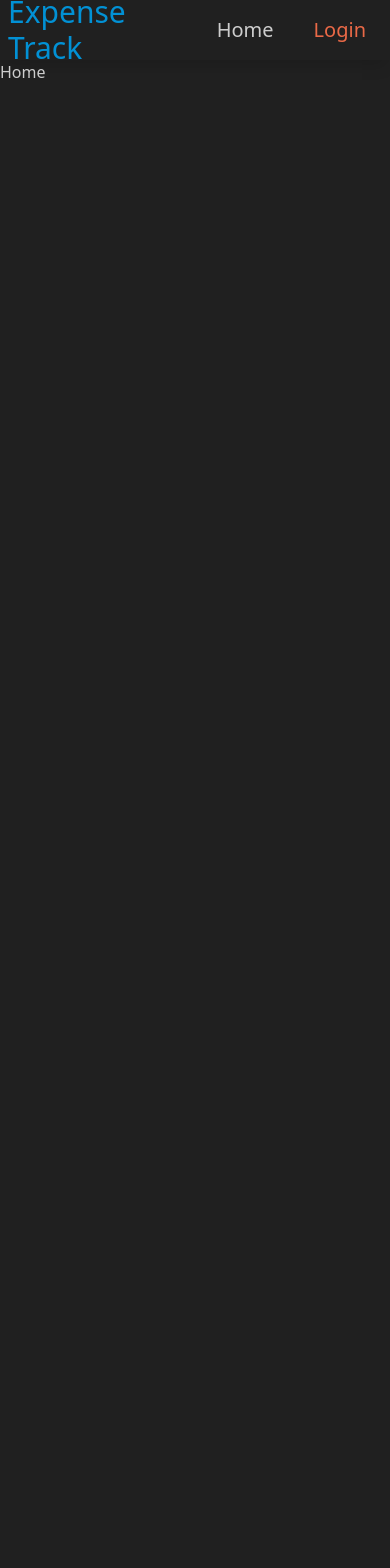
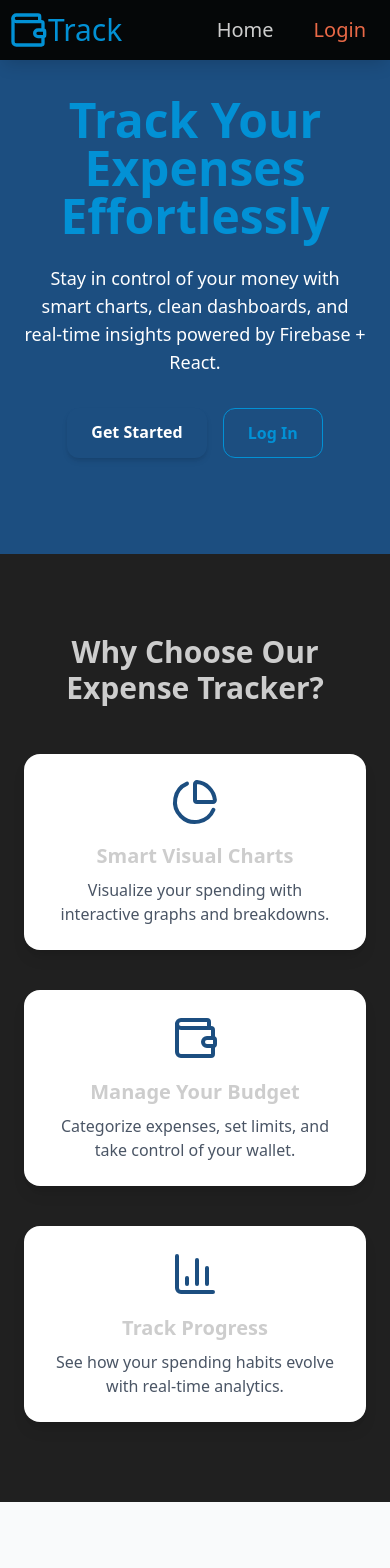
Before and after one commit to DeveloperRucel07/expenses_tracker, a React (Vite) app: page / in a window 390 px wide. Shown: the top 1568 px of the page. Before the commit the page ends 844 px from the top, so only its background shows below. Built offline with nearby package versions, Linux system fonts and the light colour scheme; no server answers; the HTML template or start-up script is replaced by a standard one.

Commit message:
add Dashboard data

```diff
--- a/package.json
+++ b/package.json
@@ -15,11 +15,13 @@
     "@react-firebase/database": "^0.3.11",
     "@tailwindcss/vite": "^4.1.17",
     "firebase": "^12.6.0",
+    "framer-motion": "^12.23.25",
     "lucide-react": "^0.555.0",
     "react": "^19.2.0",
     "react-dom": "^19.2.0",
     "react-hook-form": "^7.68.0",
     "react-router-dom": "^7.10.1",
+    "recharts": "^3.5.1",
     "tailwindcss": "^4.1.17",
     "zod": "^4.1.13"
   },
--- a/src/App.tsx
+++ b/src/App.tsx
@@ -19,7 +19,7 @@ function App() {
 
   return (
     <>
-      <Header user = {user!} logout={handleLogout} ></Header>
+      <Header user = {user!} logout={handleLogout}></Header>
       <main>
         <Routes>
           <Route path="/" element = {<Home></Home>}></Route>
--- a/src/components/Header.tsx
+++ b/src/components/Header.tsx
@@ -1,5 +1,5 @@
 import {type User } from "firebase/auth";
-import { SquareArrowRight } from "lucide-react"
+import { SquareArrowRight, Wallet } from "lucide-react"
 type userProps ={
   user: User,
   logout: (user: User) => void;
@@ -7,8 +7,8 @@ type userProps ={
 
 const Header = ({ user, logout }: userProps) => {
   return (
-    <header className="flex flex-row justify-between items-center h-[60px] shadow-[0_8px_16px_-4px_rgba(0,0,0,0.15)] px-2 py-4">
-        <h3 className="text-info text-extrabold text-3xl">Expense Track</h3>
+    <header className="flex flex-row justify-between items-center h-[60px] shadow-[0_8px_16px_-4px_rgba(0,0,0,0.15)] px-2 py-4 fixed top-0 left-0 right-0 z-10 mx-auto bg-secondary-content max-w-[1920px]">
+        <h3 className="text-info text-extrabold text-3xl flex items-center"><Wallet className="w-10 h-10" /> Track</h3>
         <nav className="">
           <ul className="flex flex-row gap-2">
               <li className="text-xl p-4 text-hover-primary"><a href="/">Home</a></li>
--- a/src/pages/Home.tsx
+++ b/src/pages/Home.tsx
@@ -1,8 +1,123 @@
-
+import { Link } from "react-router-dom";
+import { motion } from "framer-motion";
+import { PieChart, Wallet, BarChart3 } from "lucide-react";
 
 const Home = () => {
   return (
-    <div>Home</div>
+    <div className="w-full">
+      {/* HERO SECTION */}
+      <section className="bg-primary py-24 px-6 text-center">
+        <motion.h1
+          className="text-5xl font-extrabold text-info mb-6"
+          initial={{ opacity: 0, y: -20 }}
+          animate={{ opacity: 1, y: 0 }}
+          transition={{ duration: 0.6 }}
+        >
+          Track Your Expenses Effortlessly
+        </motion.h1>
+
+        <motion.p
+          className="text-lg max-w-xl mx-auto text-white"
+          initial={{ opacity: 0 }}
+          animate={{ opacity: 1 }}
+          transition={{ delay: 0.2 }}
+        >
+          Stay in control of your money with smart charts, clean dashboards, and
+          real-time insights powered by Firebase + React.
+        </motion.p>
+
+        <motion.div
+          className="mt-8 flex justify-center gap-4"
+          initial={{ opacity: 0 }}
+          animate={{ opacity: 1 }}
+          transition={{ delay: 0.3 }}
+        >
+          <Link
+            to="/sign-up"
+            className="px-6 py-3 bg-primary font-extrabold text-white rounded-xl shadow-md hover:bg-accent transition"
+          >
+            Get Started
+          </Link>
+
+          <Link
+            to="/login"
+            className="px-6 py-3 border border-info text-info font-bold rounded-xl hover:bg-info hover:text-white transition"
+          >
+            Log In
+          </Link>
+        </motion.div>
+      </section>
+
+      <section className="py-20 px-6 max-w-5xl mx-auto">
+        <h2 className="text-3xl font-bold text-center mb-12">
+          Why Choose Our Expense Tracker?
+        </h2>
+
+        <div className="grid md:grid-cols-3 gap-10">
+          <motion.div
+            className="p-6 bg-white rounded-2xl shadow-lg text-center"
+            initial={{ opacity: 0, y: 20 }}
+            whileInView={{ opacity: 1, y: 0 }}
+            viewport={{ once: true }}
+          >
+            <PieChart className="w-12 h-12 mx-auto text-primary mb-4" />
+            <h3 className="text-xl font-semibold mb-2">Smart Visual Charts</h3>
+            <p className="text-gray-600">
+              Visualize your spending with interactive graphs and breakdowns.
+            </p>
+          </motion.div>
+
+          <motion.div
+            className="p-6 bg-white rounded-2xl shadow-lg text-center"
+            initial={{ opacity: 0, y: 20 }}
+            whileInView={{ opacity: 1, y: 0 }}
+            viewport={{ once: true }}
+            transition={{ delay: 0.1 }}
+          >
+            <Wallet className="w-12 h-12 mx-auto text-primary mb-4" />
+            <h3 className="text-xl font-semibold mb-2">Manage Your Budget</h3>
+            <p className="text-gray-600">
+              Categorize expenses, set limits, and take control of your wallet.
+            </p>
+          </motion.div>
+
+          <motion.div
+            className="p-6 bg-white rounded-2xl shadow-lg text-center"
+            initial={{ opacity: 0, y: 20 }}
+            whileInView={{ opacity: 1, y: 0 }}
+            viewport={{ once: true }}
+            transition={{ delay: 0.2 }}
+          >
+            <BarChart3 className="w-12 h-12 mx-auto text-primary mb-4" />
+            <h3 className="text-xl font-semibold mb-2">Track Progress</h3>
+            <p className="text-gray-600">
+              See how your spending habits evolve with real-time analytics.
+            </p>
+          </motion.div>
+        </div>
+      </section>
+
+      {/* DEMO SECTION */}
+      <section className="py-20 bg-gray-50 px-6 text-center">
+        <h2 className="text-3xl font-bold mb-8">A Simple, Clean Dashboard</h2>
+
+        <motion.div
+          className="max-w-4xl mx-auto bg-white rounded-2xl shadow-xl h-72 flex items-center justify-center text-gray-400"
+          initial={{ opacity: 0 }}
+          whileInView={{ opacity: 1 }}
+        >
+          {/* Placeholder for dashboard preview */}
+          Dashboard preview coming soon…
+        </motion.div>
+
+        <Link
+          to="/sign-up"
+          className="mt-10 inline-block px-8 py-3 bg-primary text-white rounded-xl shadow hover:bg-info font-extrabold transition"
+        >
+          Start Tracking Now
+        </Link>
+      </section>
+    </div>
   )
 }
 
--- a/src/pages/Login.tsx
+++ b/src/pages/Login.tsx
@@ -14,8 +14,8 @@ export default function Login({ onLogin }) {
   const { register, handleSubmit, formState:{errors}} = useForm<SignInInput>({
       resolver: zodResolver(signInSchema),
       defaultValues: {
-        email: "",
-        password: "",
+        email: "rucel@gmail.com",
+        password: "Rucel1234@",
       }
     })
     const onSubmit =(data:SignInInput) => {
@@ -27,7 +27,6 @@ export default function Login({ onLogin }) {
       try {
         const cred = await signInWithEmailAndPassword(auth, email, password);
         const currentUser = cred.user;
-        console.log(currentUser.displayName)
         onLogin(currentUser);
         navigate("/dashboard")
       }catch (error) {
@@ -43,19 +42,17 @@ export default function Login({ onLogin }) {
     }
 
   return (
-    <form onSubmit={handleSubmit(onSubmit)} className="pt-5 mt-6 max-w-[600px] mx-auto h-[600px] flex items-center justify-center flex-col p-2">
+    <form onSubmit={handleSubmit(onSubmit)} className="pt-5 mt-6 max-w-[600px] mx-auto h-[600px] flex items-center justify-center flex-col p-2 rounded-2xl shadow-lg">
         <h1 className="px-6 py-6 text-semibold text-5xl underline uppercase ">Login</h1>
         <div className={`w-full h-8 ${show ? 'badge badge-error' : 'hidden' }`}>Please check Your Email and Password</div>
         <div className="flex items-center justify-center flex-col gap-4 w-full">
-            <input {...register("email")} type="email" placeholder="Entyer your Email" className="input px-4 py-6 w-full m-4 "
-
+            <input {...register("email")} type="email" placeholder="Enter your Email" className="input px-4 py-6 w-full m-4 focus:text-xl text-lg"
             />
             <div className="h-2">
               {errors.email && <p style={{ color: "red" }}>{errors.email.message}</p>}
             </div>
 
-            <input {...register("password")} type="password" autoComplete="password" placeholder="Enter Your Password" className="input px-4 py-6 w-full m-4"
-
+            <input {...register("password")} type="password" autoComplete="password" placeholder="Enter Your Password" className="input px-4 py-6 w-full m-4 focus:text-xl text-lg"
             />
             <div className="h-2">
               {errors.password && <p style={{ color: "red" }}>{errors.password.message}</p>}
--- a/src/pages/SignUp.tsx
+++ b/src/pages/SignUp.tsx
@@ -47,7 +47,6 @@ const SignUp = () => {
       if (data.displayName) {
         await updateProfile(userCredential.user, { displayName: data.displayName });
       }
-      console.log("User created:", userCredential.user.uid);
     } catch (err:any) {
       console.error("Sign up error:", err);
       const code = err?.code ?? err?.message ?? "";
@@ -57,16 +56,13 @@ const SignUp = () => {
     }
   }
 
-
-
-
   return (
-    <form onSubmit={handleSubmit(onSubmit)} className="pt-5 mt-6 max-w-[600px] mx-auto h-[600px] flex items-center justify-center flex-col p-2">
+    <form onSubmit={handleSubmit(onSubmit)} className="pt-5 mt-6 max-w-[600px] mx-auto h-[600px] flex items-center justify-center flex-col p-2 rounded-2xl shadow-lg">
         {serverError && <p style={{ color: "red" }}>{serverError}</p>}
         <h1 className="px-6 py-6 text-semibold text-5xl underline uppercase ">Sign Up</h1>
 
         <div className="flex items-center justify-center flex-col gap-2 w-full">
-            <input type="text" placeholder="Name" className="input px-4 py-6 w-full m-4 "
+            <input type="text" placeholder="Name" className="input px-4 py-6 w-full m-4 focus:text-xl text-lg"
               {...register("displayName", {
                 required: true
               })}
@@ -75,19 +71,19 @@ const SignUp = () => {
             <div className="h-2">
               {errors.displayName && <p style={{ color: "red" }}>{errors.displayName.message}</p>}
             </div>
-            <input {...register("email")} type="email" autoComplete="email" placeholder="Email" className="input px-4 py-6 w-full m-4 "
+            <input {...register("email")} type="email" autoComplete="email" placeholder="Email" className="input px-4 py-6 w-full m-4 focus:text-xl text-lg"
 
             />
             <div className="h-2">
               {errors.email && <p style={{ color: "red" }}>{errors.email.message}</p>}
             </div>
-            <input {...register("password")} type="password" autoComplete="new-password" placeholder="Password" className="input px-4 py-6 w-full m-4"
+            <input {...register("password")} type="password" autoComplete="new-password" placeholder="Password" className="input px-4 py-6 w-full m-4 focus:text-xl text-lg"
 
             />
             <div className="h-2">
               {errors.password && <p style={{ color: "red" }}>{errors.password.message}</p>}
             </div>
-            <input {...register("confirmPassword")} type="password" autoComplete="new-password" placeholder="confirm Password" className="input px-4 py-6 w-full m-4"
+            <input {...register("confirmPassword")} type="password" autoComplete="new-password" placeholder="confirm Password" className="input px-4 py-6 w-full m-4 focus:text-xl text-lg"
 
             />
             <div className="h-2">
```
Also changed, not shown: 1 other file (tests, documents, lock files or other folders).
